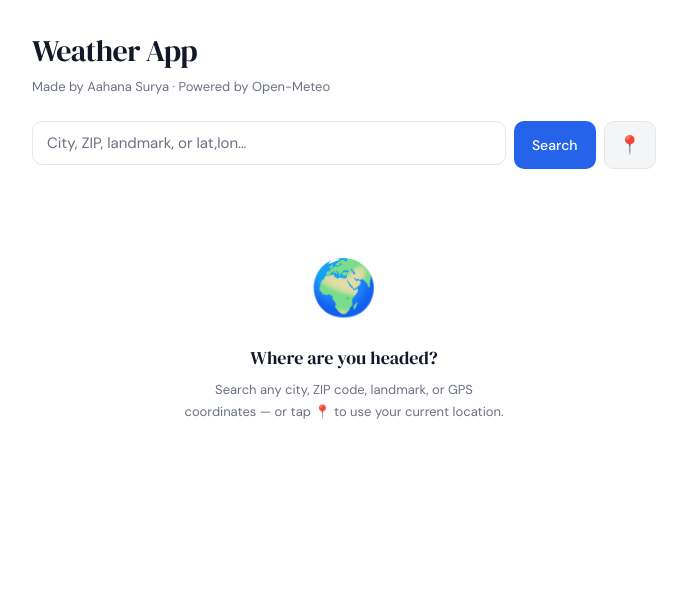
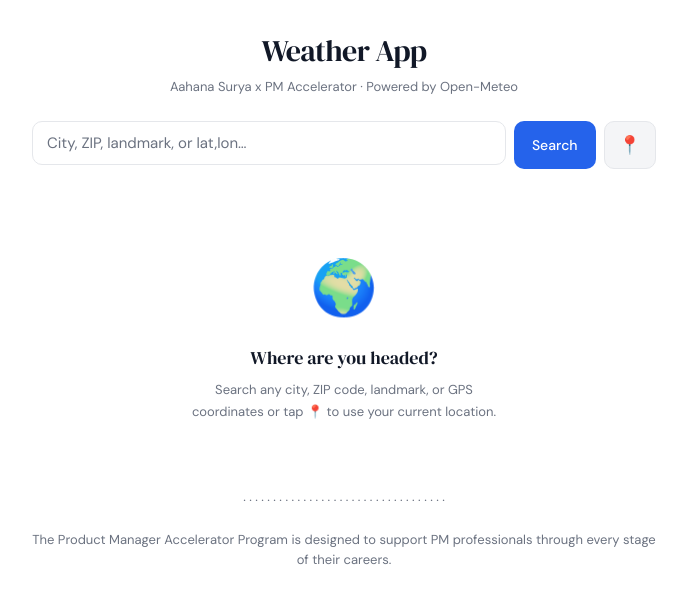
Before and after one commit to aahana-surya/weather-app, a plain HTML site: page index.html in a window 1280 px wide. Shown: the whole page, without its empty margins (296-983 px from the left). Drawn offline with nearby package versions, Linux system fonts and the light colour scheme.

Commit message:
weather app as per video

```diff
--- a/index.html
+++ b/index.html
@@ -11,7 +11,7 @@
 <div id="app">
 
   <h1>Weather App</h1>
-  <p class="subtitle">Made by Aahana Surya · Powered by Open-Meteo</p>
+  <p class="subtitle">Aahana Surya x PM Accelerator · Powered by Open-Meteo </p>
 
   <!-- Search -->
   <div class="search-row">
@@ -63,7 +63,7 @@
   <div id="empty" v-if="showEmpty" :class="{ show: showEmpty }">
     <div class="globe">🌍</div>
     <h2>Where are you headed?</h2>
-    <p>Search any city, ZIP code, landmark, or GPS coordinates — or tap 📍 to use your current location.</p>
+    <p>Search any city, ZIP code, landmark, or GPS coordinates or tap 📍 to use your current location.</p>
   </div>
 
   <!-- Hero card -->
@@ -125,7 +125,8 @@
     Weather data: <a href="https://open-meteo.com" target="_blank" rel="noreferrer">Open-Meteo</a> ·
     Geocoding: Open-Meteo + Nominatim/OSM
   </div>
-
+    <p class="subtitle">. . . . . . . . . . . . . . . . . . . . . . . . . .  . . . .  . . .  . </p>
+   <p class="subtitle">The Product Manager Accelerator Program is designed to support PM professionals through every stage of their careers. </p>
 </div>
 <script src="https://unpkg.com/vue@3/dist/vue.global.prod.js"></script>
 <script src="app.js"></script>
--- a/styles.css
+++ b/styles.css
@@ -51,6 +51,7 @@
 
     /* ── Typography ── */
     h1 {
+      text-align: center;
       font-family: 'DM Serif Display', serif;
       font-size: 30px;
       font-weight: 400;
@@ -62,6 +63,7 @@
       font-size: 13px;
       color: var(--text-muted);
       margin-bottom: 24px;
+      text-align: center;
     }
     .section-label {
       font-size: 11px;
```
